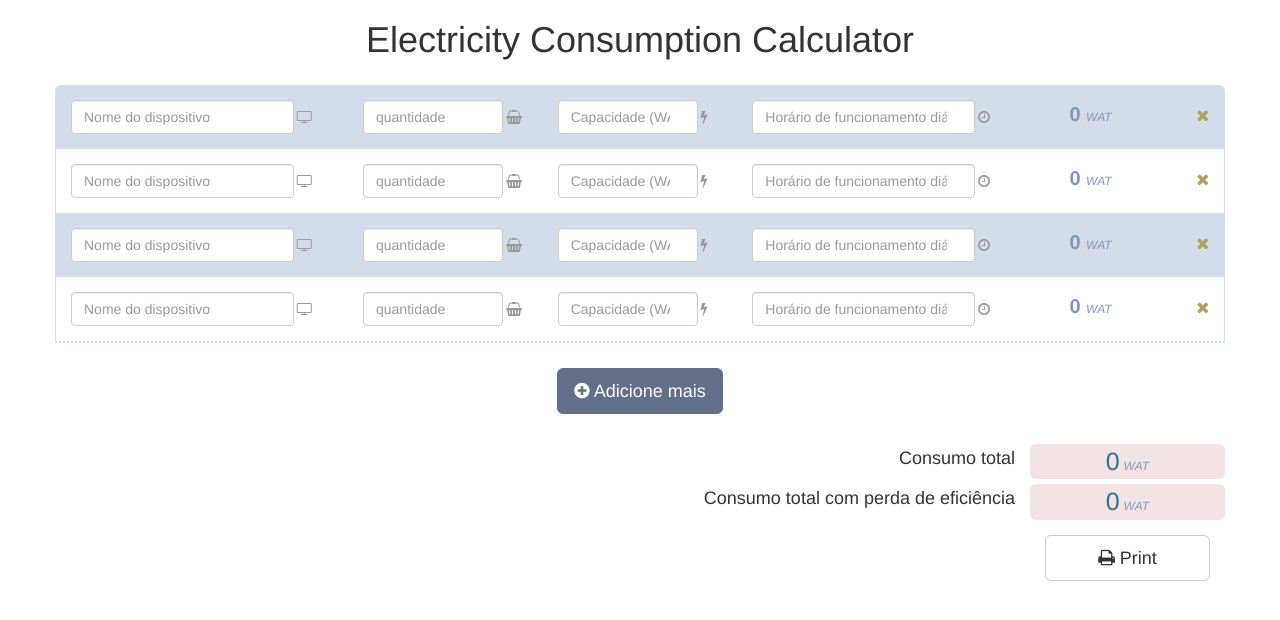
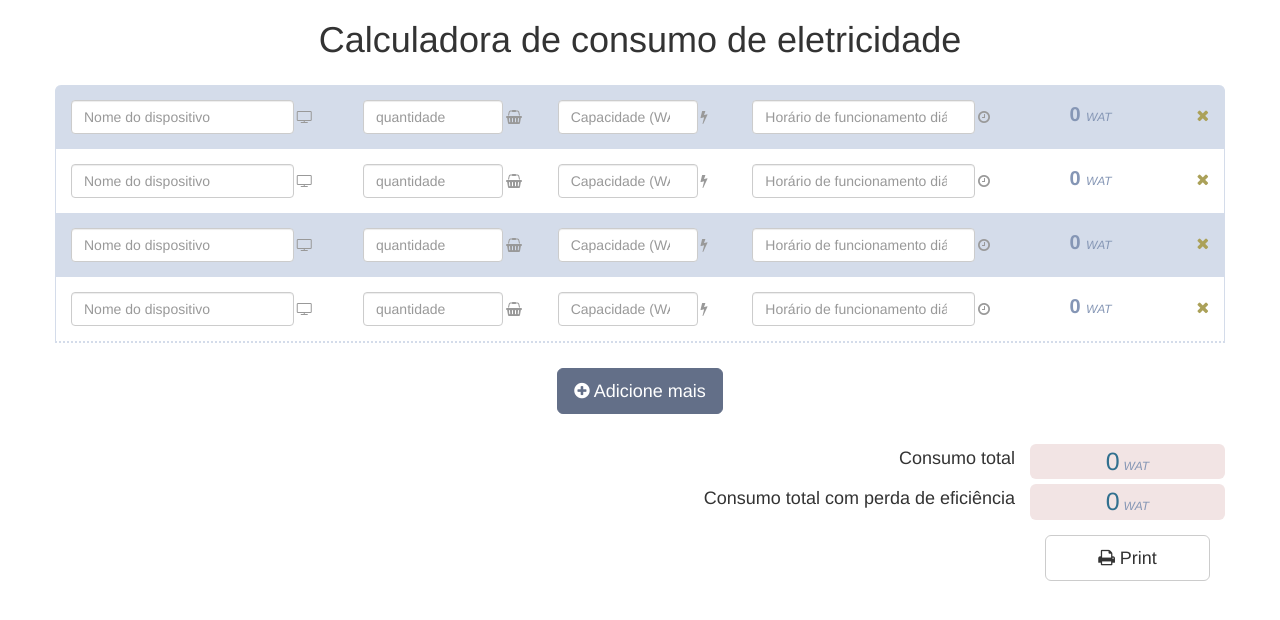
Before and after one commit to MGUELMARCAL/mig.git.io, a plain HTML site: page index.html in a window 1280 px wide. Drawn offline with nearby package versions, Linux system fonts and the light colour scheme.

Commit message:
Update index.html

```diff
--- a/index.html
+++ b/index.html
@@ -11,7 +11,7 @@
 </head>
 <body>
 <div class="container" id="container">
-        <h1 class="text-center">Electricity Consumption Calculator</h1>
+        <h1 class="text-center">Calculadora de consumo de eletricidade</h1>
 
   <!-- Form Starting -->
     <div id="form-container">
```
